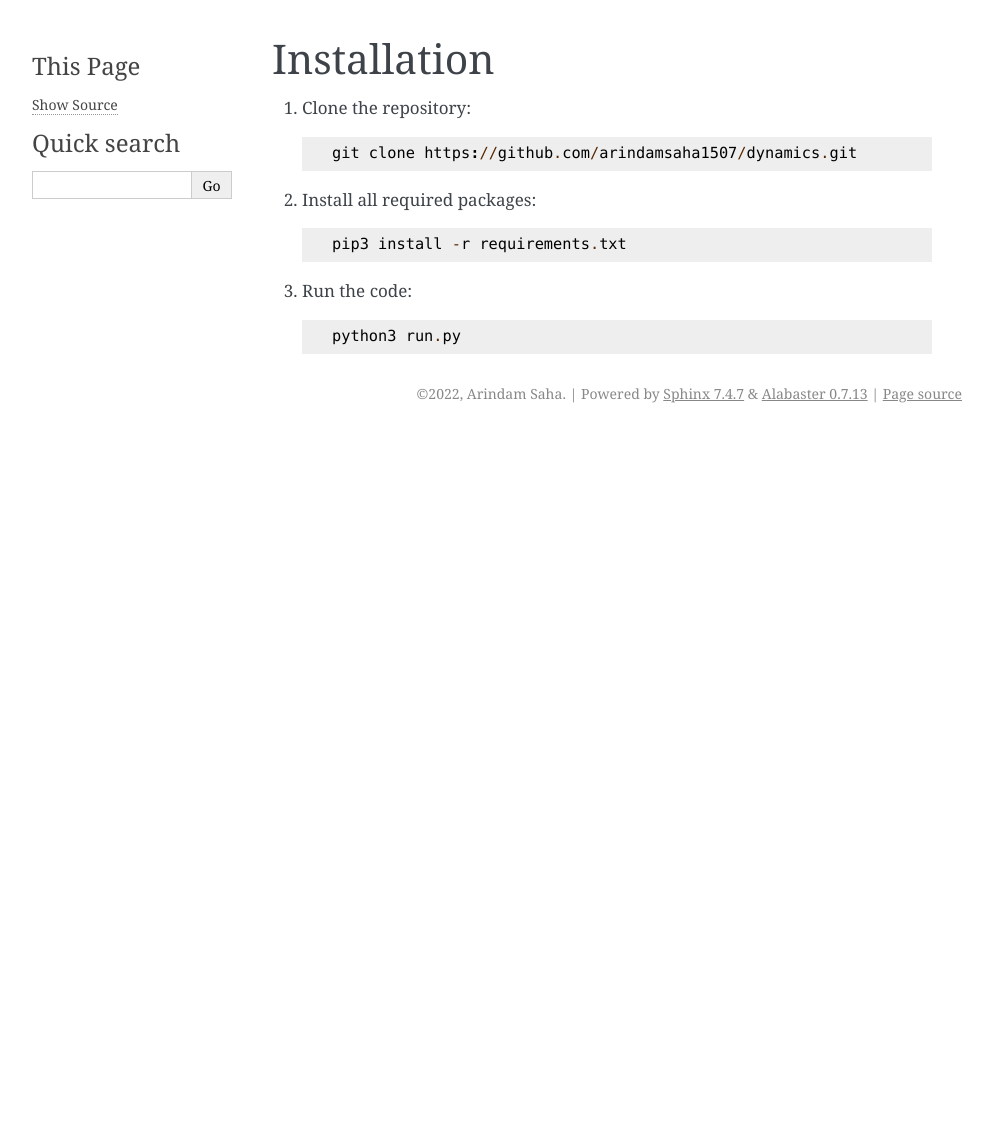
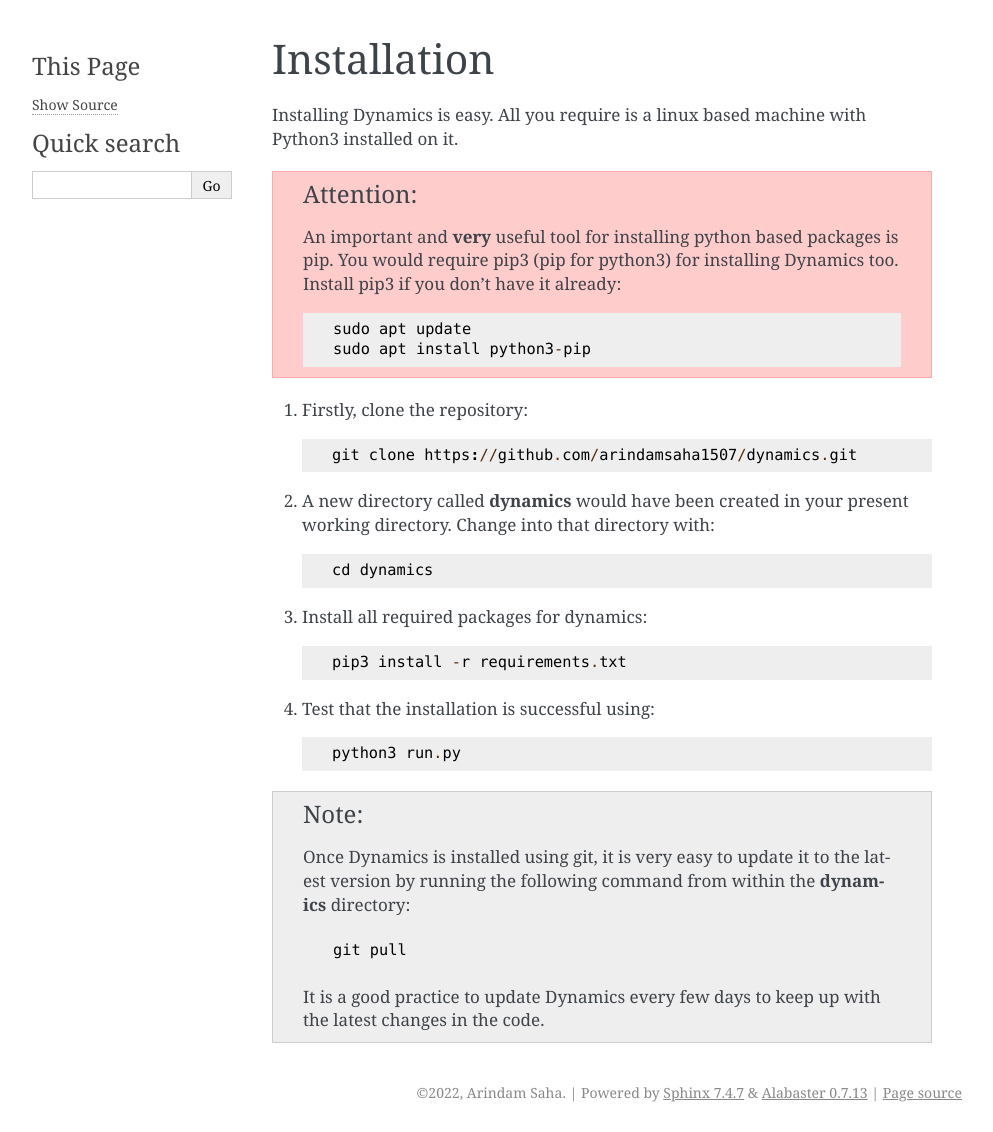
Before and after one commit to arindamsaha1507/dynamics, a Sphinx documentation site: the page built from docs/source/Installation.rst, in a window 1280 px wide. Shown: the whole page, without its empty margins (148-1141 px from the left). Built offline with Sphinx 7.4.7, drawn with Linux system fonts in a browser that asks for light colours; before the commit the page ends 900 px from its top, so only the background shows below that.

Commit message:
Updated installation docs

```diff
--- a/docs/source/Installation.rst
+++ b/docs/source/Installation.rst
@@ -1,14 +1,34 @@
 Installation
 ============
 
-1. Clone the repository::
+Installing Dynamics is easy. All you require is a linux based machine with Python3 installed on it.
+
+.. attention::
+    An important and **very** useful tool for installing python based packages is pip. You would require pip3 (pip for python3) for installing Dynamics too. Install pip3 if you don't have it already::
+
+        sudo apt update
+        sudo apt install python3-pip
+
+
+#. Firstly, clone the repository::
 
     git clone https://github.com/arindamsaha1507/dynamics.git
 
-2. Install all required packages::
+#. A new directory called **dynamics** would have been created in your present working directory. Change into that directory with::
+
+    cd dynamics
+
+#. Install all required packages for dynamics::
 
     pip3 install -r requirements.txt
 
-3. Run the code::
+#. Test that the installation is successful using::
 
     python3 run.py
+
+.. note::
+    Once Dynamics is installed using git, it is very easy to update it to the latest version by running the following command from within the **dynamics** directory::
+
+        git pull
+
+    It is a good practice to update Dynamics every few days to keep up with the latest changes in the code.
```
Also changed, not shown: 5 other files.
